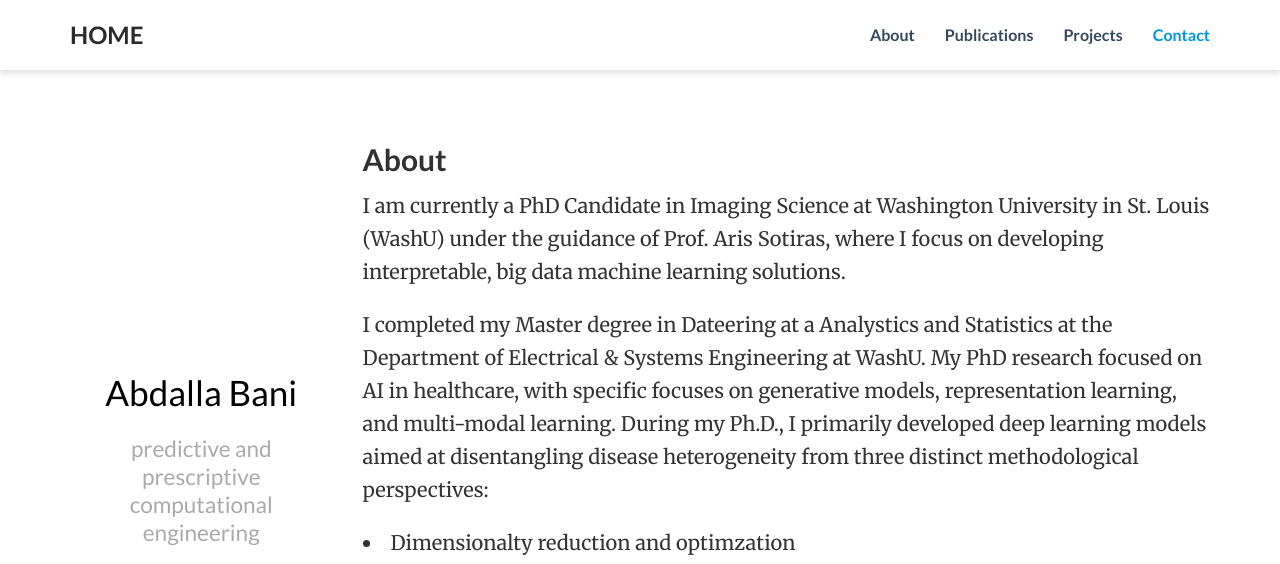
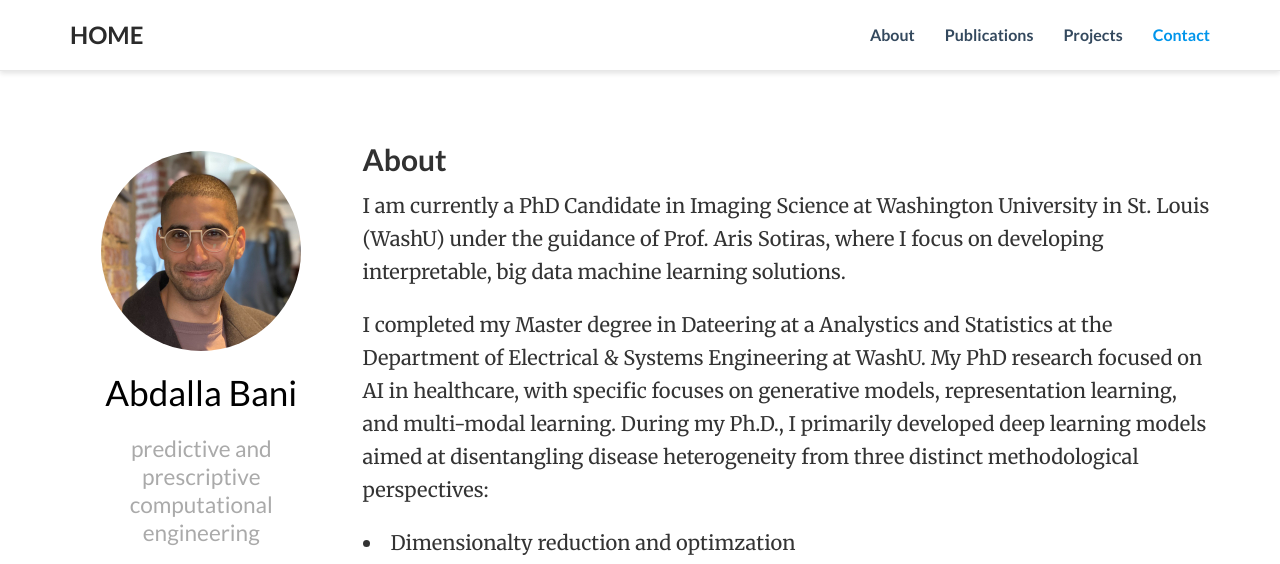
Before and after one commit to aabani/aabani.github.io, a plain HTML site: page index.html in a window 1280 px wide. Shown: the top 564 px of the page. Drawn offline with nearby package versions, Linux system fonts and the light colour scheme; some packages are replaced by stand-ins of ours; some icons are missing.

Commit message:
Update index.html

```diff
--- a/index.html
+++ b/index.html
@@ -132,7 +132,7 @@
     <div id="profile">
 
 
-      <div class="portrait" style="background-image: url('./img/portrait.jpg');"></div>
+      <div class="portrait" style="background-image: url('./img/portrait.jpeg');"></div>
       <meta itemprop="image" content="./img/portrait.jpeg">
 
 
```
